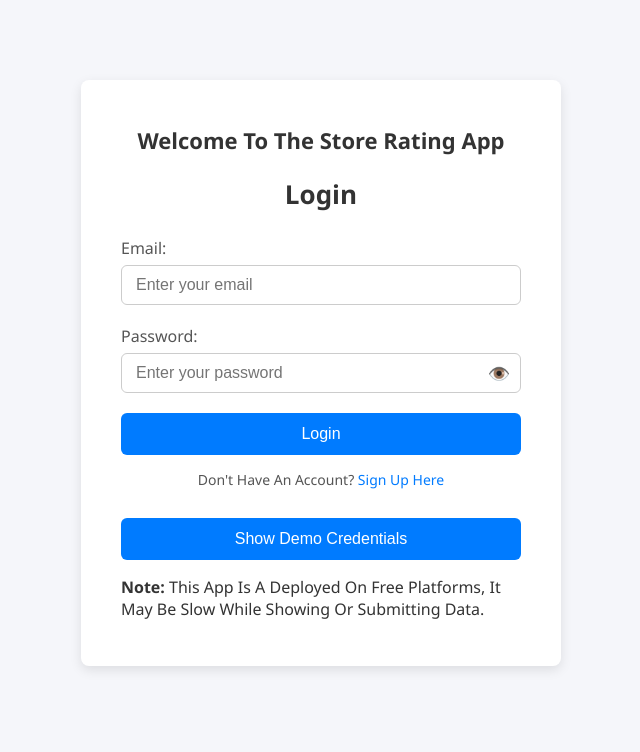
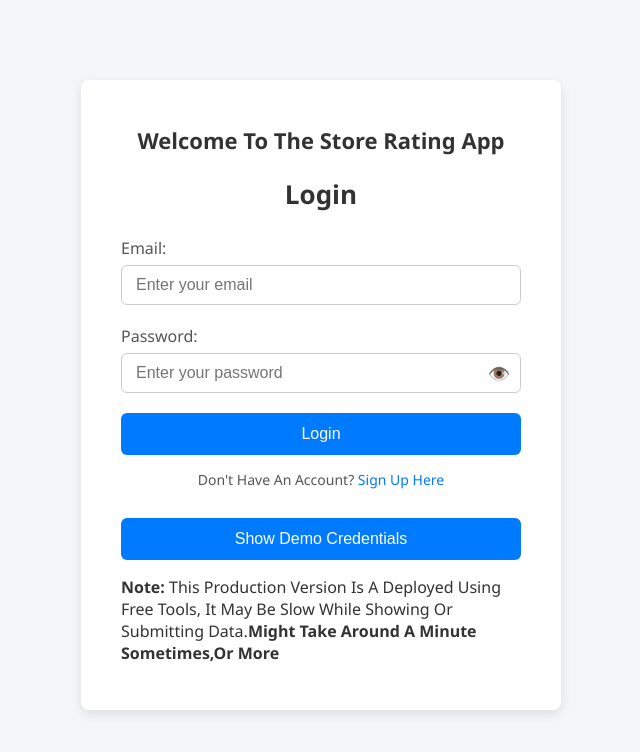
Before and after one commit to pranavpatil005/Store-Raing-App, a React (Create React App) app in the folder frontend/: page / in a window 1280 px wide. Shown: the top 752 px of the page, without its empty margins (319-959 px from the left). Built offline with nearby package versions, Linux system fonts and the light colour scheme.

Commit message:
Update Login.js

```diff
--- a/frontend/src/pages/Login.js
+++ b/frontend/src/pages/Login.js
@@ -127,7 +127,8 @@ const Login = ({ setRole }) => {
           </p>
         </div>
       )}
-  <p><b>Note: </b>This app is a deployed on free platforms, it may be slow while showing or submitting data. </p>
+  <p><b>Note: </b>This Production version  is a deployed using free tools, it may be slow while showing or submitting data.
+<b>Might take around a minute sometimes,or more</b> </p>
     </div>
   );
 };
```
